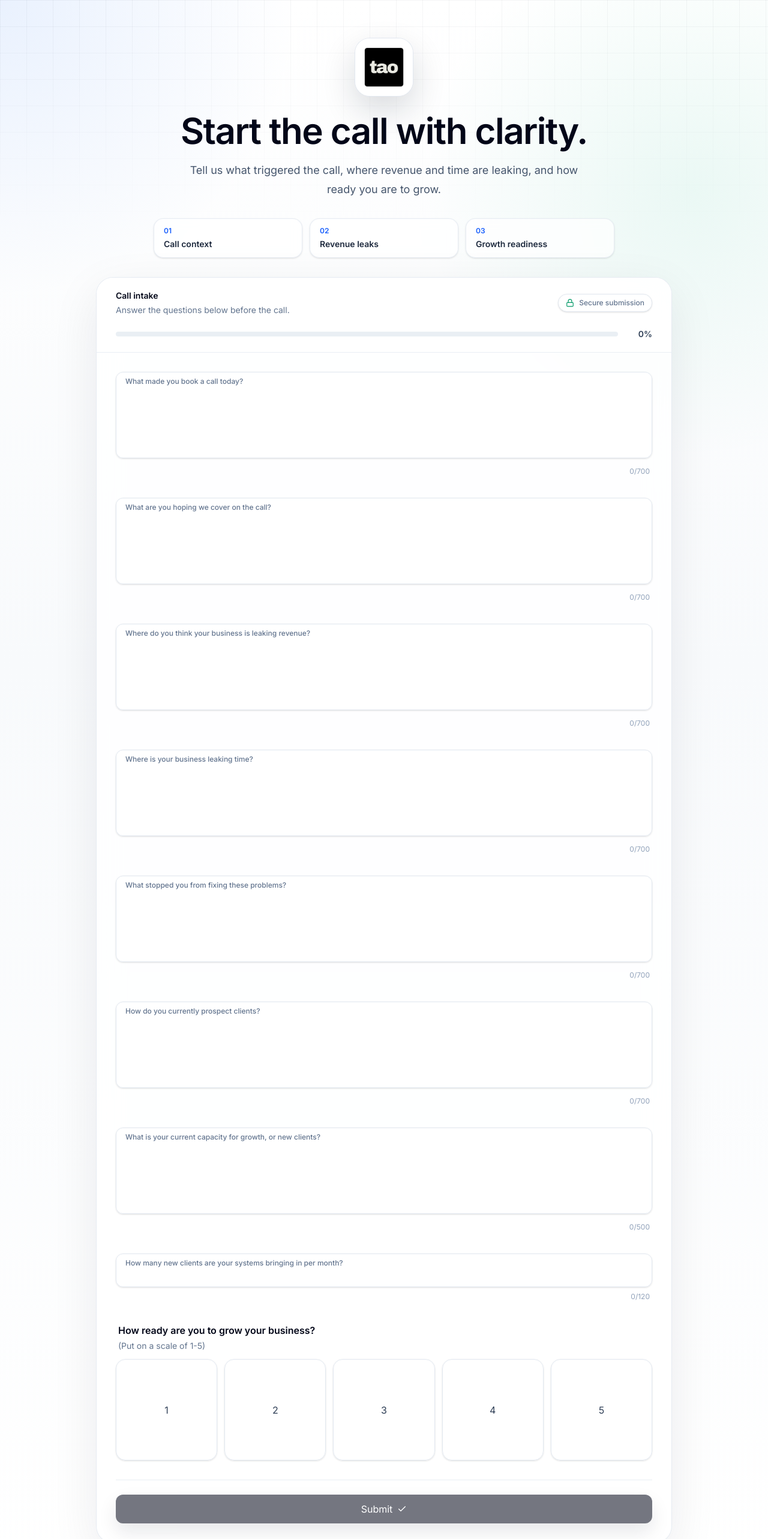
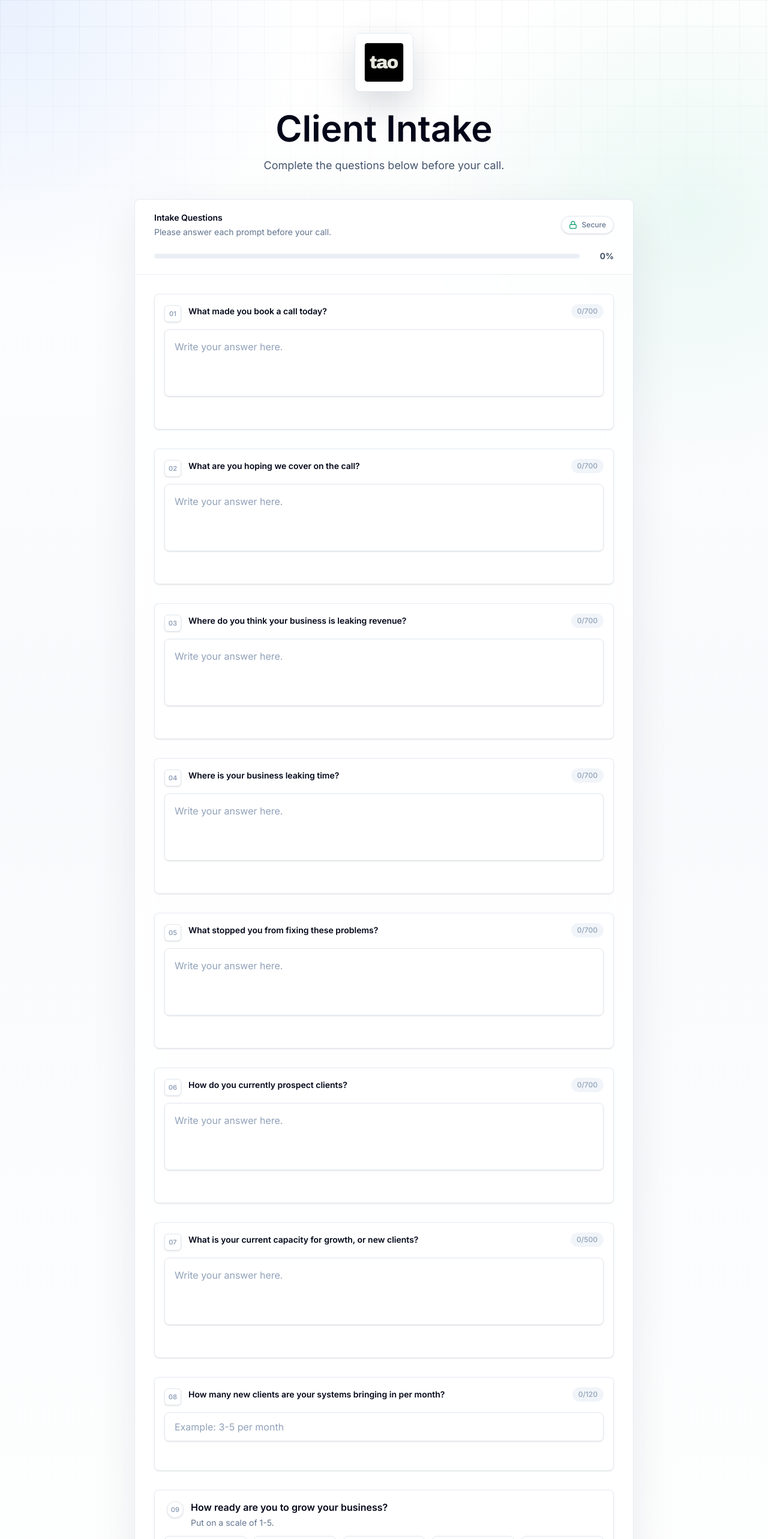
Before and after one commit to jackambrose44/TAO, a Next.js app: page / in a window 1280 px wide. Shown: the top 2566 px of the page at 60% size. Built offline with nearby package versions, Linux system fonts and the light colour scheme; no server answers.

Commit message:
Polish intake form UI

```diff
--- a/app/page.tsx
+++ b/app/page.tsx
@@ -5,7 +5,7 @@ export default function Home() {
   return (
     <main className="relative min-h-screen overflow-hidden">
       <div className="premium-grid pointer-events-none absolute inset-x-0 top-0 h-[520px]" />
-      <section className="relative mx-auto flex w-full max-w-6xl flex-col items-center px-4 pt-10 text-center sm:px-6 sm:pt-16 lg:px-8">
+      <section className="relative mx-auto flex w-full max-w-6xl flex-col items-center px-4 pt-10 text-center sm:px-6 sm:pt-14 lg:px-8">
         <div className="flex flex-col items-center">
           <Image
             src="/tao-logo.webp"
@@ -13,27 +13,15 @@ export default function Home() {
             width={112}
             height={112}
             priority
-            className="size-20 rounded-3xl shadow-[0_22px_55px_rgba(15,23,42,0.16)] ring-1 ring-slate-200 sm:size-24"
+            className="size-20 rounded-lg shadow-[0_22px_55px_rgba(15,23,42,0.16)] ring-1 ring-slate-200 sm:size-24"
           />
         </div>
-        <h1 className="mt-7 max-w-4xl text-balance text-4xl font-semibold tracking-tight text-slate-950 sm:text-6xl">
-          Start the call with clarity.
+        <h1 className="mt-8 max-w-3xl text-balance text-4xl font-semibold text-slate-950 sm:text-6xl">
+          Client Intake
         </h1>
-        <p className="mt-5 max-w-2xl text-pretty text-base leading-8 text-slate-600 sm:text-lg">
-          Tell us what triggered the call, where revenue and time are leaking, and how ready you are to grow.
+        <p className="mt-4 max-w-xl text-pretty text-base leading-8 text-slate-600 sm:text-lg">
+          Complete the questions below before your call.
         </p>
-        <div className="mt-8 grid w-full max-w-3xl grid-cols-1 gap-3 pb-8 text-left sm:grid-cols-3">
-          {[
-            ["01", "Call context"],
-            ["02", "Revenue leaks"],
-            ["03", "Growth readiness"]
-          ].map(([number, label]) => (
-            <div key={number} className="rounded-2xl border border-slate-200/80 bg-white/72 px-4 py-3 shadow-sm backdrop-blur">
-              <p className="text-xs font-semibold text-blue-600">{number}</p>
-              <p className="mt-1 text-sm font-semibold text-slate-800">{label}</p>
-            </div>
-          ))}
-        </div>
       </section>
       <ClientIntakeForm />
     </main>
--- a/components/intake/client-intake-form.tsx
+++ b/components/intake/client-intake-form.tsx
@@ -128,22 +128,22 @@ export function ClientIntakeForm() {
   }
 
   return (
-    <section className="mx-auto w-full max-w-5xl px-4 pb-16 sm:px-6 lg:px-8">
+    <section className="mx-auto w-full max-w-4xl px-4 pb-16 pt-8 sm:px-6 sm:pt-10 lg:px-8">
       <motion.div
-        className="glass-panel overflow-hidden rounded-[28px]"
+        className="glass-panel overflow-hidden rounded-lg"
         initial={{ opacity: 0, y: 18 }}
         animate={{ opacity: 1, y: 0 }}
         transition={{ duration: 0.7, ease: [0.22, 1, 0.36, 1] }}
       >
-        <div className="border-b border-slate-200/75 bg-white/70 px-5 py-5 sm:px-8">
+        <div className="border-b border-slate-200/75 bg-white/72 px-5 py-5 sm:px-8">
           <div className="flex flex-col gap-4 sm:flex-row sm:items-center sm:justify-between">
             <div>
-              <p className="text-sm font-semibold text-slate-950">Call intake</p>
-              <p className="mt-1 text-sm text-slate-500">Answer the questions below before the call.</p>
+              <p className="text-sm font-semibold text-slate-950">Intake Questions</p>
+              <p className="mt-1 text-sm text-slate-500">Please answer each prompt before your call.</p>
             </div>
             <div className="flex items-center gap-2 rounded-full border border-slate-200 bg-white px-3 py-1.5 text-xs font-medium text-slate-500 shadow-sm">
               <Lock className="size-3.5 text-emerald-600" />
-              Secure submission
+              Secure
             </div>
           </div>
           <div className="mt-5 flex items-center gap-4">
@@ -169,7 +169,7 @@ export function ClientIntakeForm() {
               >
                 <Check className="size-9" />
               </motion.div>
-              <h2 className="mt-7 text-3xl font-semibold tracking-tight text-slate-950">Submission received</h2>
+              <h2 className="mt-7 text-3xl font-semibold text-slate-950">Submission received</h2>
             </motion.div>
           ) : (
             <motion.form
@@ -190,7 +190,7 @@ export function ClientIntakeForm() {
                 {...register("companyWebsite")}
               />
 
-              {questionFields.map((question) => {
+              {questionFields.map((question, index) => {
                 const value = values[question.name] ?? "";
                 return (
                   <FloatingField
@@ -199,8 +199,9 @@ export function ClientIntakeForm() {
                     label={question.label}
                     error={errors[question.name]?.message}
                     counter={`${value.length}/${question.max}`}
+                    index={index + 1}
                   >
-                    <Textarea id={question.name} placeholder={question.label} {...register(question.name)} />
+                    <Textarea id={question.name} placeholder="Write your answer here." {...register(question.name)} />
                   </FloatingField>
                 );
               })}
@@ -210,25 +211,37 @@ export function ClientIntakeForm() {
                 label="How many new clients are your systems bringing in per month?"
                 error={errors.monthlyNewClients?.message}
                 counter={`${values.monthlyNewClients?.length ?? 0}/120`}
+                index={8}
               >
                 <Input
                   id="monthlyNewClients"
                   inputMode="text"
-                  placeholder="How many new clients are your systems bringing in per month?"
+                  placeholder="Example: 3-5 per month"
                   {...register("monthlyNewClients")}
                 />
               </FloatingField>
 
-              <div className="space-y-3">
-                <div className="flex flex-col gap-1 px-1">
-                  <h2 className="text-base font-semibold text-slate-950">How ready are you to grow your business?</h2>
-                  <p className="text-sm text-slate-500">(Put on a scale of 1-5)</p>
+              <div className="space-y-3 rounded-lg border border-slate-200/80 bg-white/58 p-4 shadow-sm backdrop-blur">
+                <div className="flex items-start justify-between gap-4 px-1">
+                  <div className="flex items-start gap-3">
+                    <span className="mt-0.5 flex size-7 shrink-0 items-center justify-center rounded-full border border-slate-200 bg-white text-[11px] font-semibold text-slate-400 shadow-sm">
+                      09
+                    </span>
+                    <div className="flex flex-col gap-1">
+                      <h2 className="text-base font-semibold text-slate-950">How ready are you to grow your business?</h2>
+                      <p className="text-sm text-slate-500">Put on a scale of 1-5.</p>
+                    </div>
+                  </div>
                 </div>
                 <Controller
                   control={control}
                   name="growthReadiness"
                   render={({ field }) => (
-                    <div className="grid grid-cols-5 gap-3" role="radiogroup" aria-label="How ready are you to grow your business?">
+                    <div
+                      className="grid grid-cols-5 gap-2.5 sm:gap-3"
+                      role="radiogroup"
+                      aria-label="How ready are you to grow your business?"
+                    >
                       {readinessScores.map((score) => {
                         const selected = field.value === score;
                         return (
@@ -237,7 +250,7 @@ export function ClientIntakeForm() {
                             type="button"
                             onClick={() => field.onChange(score)}
                             className={cn(
-                              "focus-ring flex aspect-square min-h-14 items-center justify-center rounded-2xl border text-lg font-semibold transition-all sm:min-h-16",
+                              "focus-ring flex aspect-square min-h-14 items-center justify-center rounded-lg border text-lg font-semibold transition-all sm:min-h-16",
                               selected
                                 ? "border-slate-950 bg-slate-950 text-white shadow-[0_18px_42px_rgba(15,23,42,0.18)]"
                                 : "border-slate-200 bg-white/78 text-slate-700 shadow-sm hover:-translate-y-0.5 hover:border-slate-300 hover:bg-white"
@@ -260,7 +273,7 @@ export function ClientIntakeForm() {
               </div>
 
               {serverError ? (
-                <div className="rounded-2xl border border-red-200 bg-red-50 px-4 py-3 text-sm font-medium text-red-700" role="alert">
+                <div className="rounded-lg border border-red-200 bg-red-50 px-4 py-3 text-sm font-medium text-red-700" role="alert">
                   {serverError}
                 </div>
               ) : null}
--- a/components/intake/floating-field.tsx
+++ b/components/intake/floating-field.tsx
@@ -8,23 +8,33 @@ type FloatingFieldProps = {
   label: string;
   error?: string;
   counter?: string;
+  index?: number;
   children: React.ReactNode;
   className?: string;
 };
 
-export function FloatingField({ id, label, error, counter, children, className }: FloatingFieldProps) {
+export function FloatingField({ id, label, error, counter, index, children, className }: FloatingFieldProps) {
   return (
-    <div className={cn("space-y-2", className)}>
-      <div className="group relative">
-        {children}
-        <label
-          htmlFor={id}
-          className="pointer-events-none absolute left-4 top-2 text-xs font-medium text-slate-500 transition-all group-focus-within:text-blue-600"
-        >
-          {label}
-        </label>
+    <div className={cn("space-y-3 rounded-lg border border-slate-200/80 bg-white/58 p-4 shadow-sm backdrop-blur", className)}>
+      <div className="flex items-start justify-between gap-4">
+        <div className="flex items-start gap-3">
+          {typeof index === "number" ? (
+            <span className="mt-0.5 flex size-7 shrink-0 items-center justify-center rounded-md border border-slate-200 bg-white text-[11px] font-semibold text-slate-400 shadow-sm">
+              {String(index).padStart(2, "0")}
+            </span>
+          ) : null}
+          <label htmlFor={id} className="text-left text-sm font-semibold leading-6 text-slate-950">
+            {label}
+          </label>
+        </div>
+        {counter ? (
+          <span className="hidden shrink-0 rounded-full bg-slate-100 px-2.5 py-1 text-xs font-medium text-slate-400 sm:inline-flex">
+            {counter}
+          </span>
+        ) : null}
       </div>
-      <div className="flex min-h-5 items-start justify-between gap-3 px-1">
+      {children}
+      <div className="flex min-h-5 items-start justify-between gap-3">
         {error ? (
           <p className="flex items-center gap-1.5 text-xs font-medium text-red-600" role="alert">
             <AlertCircle className="size-3.5" />
@@ -33,7 +43,7 @@ export function FloatingField({ id, label, error, counter, children, className }
         ) : (
           <span />
         )}
-        {counter ? <p className="shrink-0 text-xs text-slate-400">{counter}</p> : null}
+        {counter ? <p className="shrink-0 text-xs text-slate-400 sm:hidden">{counter}</p> : null}
       </div>
     </div>
   );
--- a/components/ui/input.tsx
+++ b/components/ui/input.tsx
@@ -8,7 +8,7 @@ const Input = React.forwardRef<HTMLInputElement, React.InputHTMLAttributes<HTMLI
     <input
       type={type}
       className={cn(
-        "focus-ring h-14 w-full rounded-xl border border-slate-200 bg-white/80 px-4 pt-5 text-[15px] text-slate-950 shadow-sm transition placeholder:text-transparent hover:border-slate-300 focus:border-blue-500",
+        "focus-ring h-12 w-full rounded-lg border border-slate-200 bg-white/90 px-4 text-[15px] text-slate-950 shadow-sm transition placeholder:text-slate-400 hover:border-slate-300 hover:bg-white focus:border-blue-500 focus:bg-white",
         className
       )}
       ref={ref}
--- a/components/ui/textarea.tsx
+++ b/components/ui/textarea.tsx
@@ -7,7 +7,7 @@ const Textarea = React.forwardRef<HTMLTextAreaElement, React.TextareaHTMLAttribu
   ({ className, ...props }, ref) => (
     <textarea
       className={cn(
-        "focus-ring min-h-36 w-full resize-none rounded-xl border border-slate-200 bg-white/80 px-4 pt-6 text-[15px] leading-6 text-slate-950 shadow-sm transition placeholder:text-transparent hover:border-slate-300 focus:border-blue-500",
+        "focus-ring min-h-32 w-full resize-none rounded-lg border border-slate-200 bg-white/90 p-4 text-[15px] leading-6 text-slate-950 shadow-sm transition placeholder:text-slate-400 hover:border-slate-300 hover:bg-white focus:border-blue-500 focus:bg-white sm:min-h-28",
         className
       )}
       ref={ref}
```
Also changed, not shown: app/success/page.tsx (+13 -17 lines).
